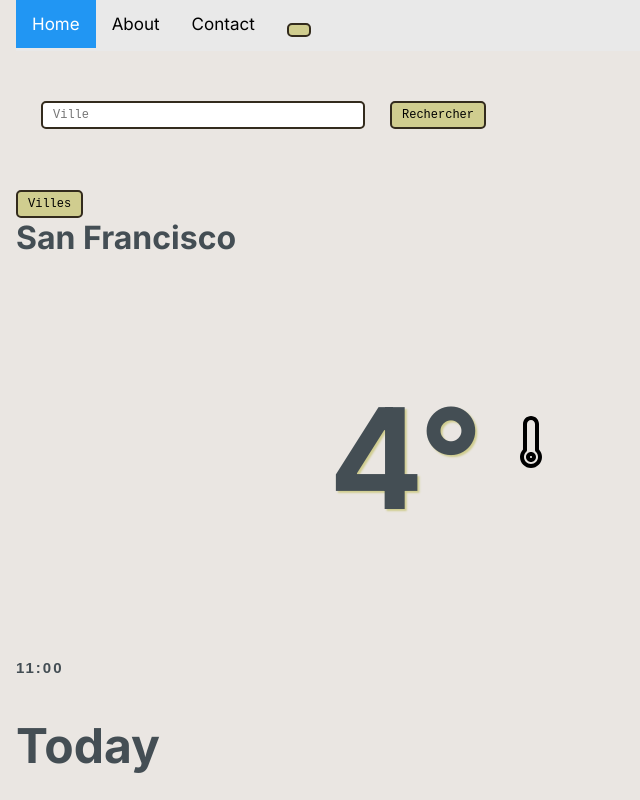
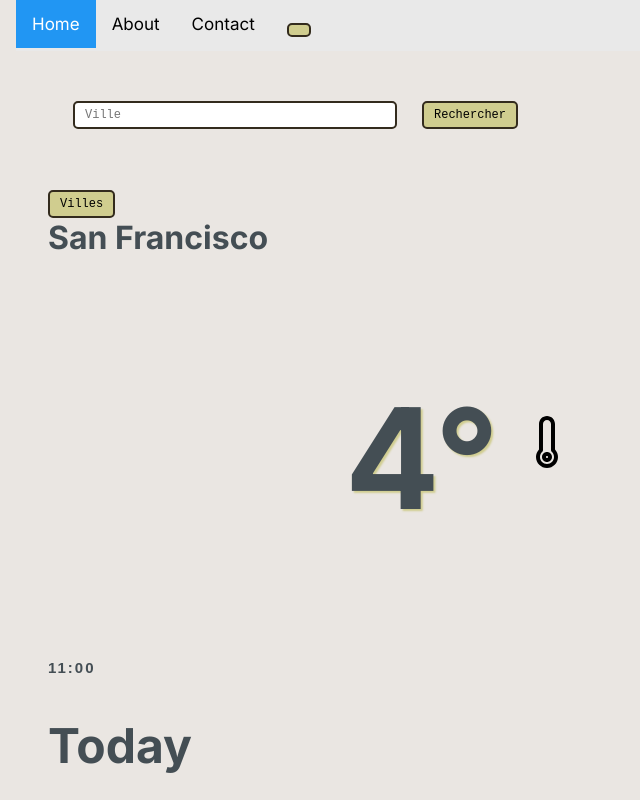
Before and after one commit to NahtanG/meteo_app, a Next.js app: page / in a window 1280 px wide. Shown: the top 800 px of the page, without its empty margins (0-640 px from the left). Built offline with nearby package versions, Linux system fonts and the light colour scheme.

Commit message:
margin left added

```diff
--- a/app/globals.css
+++ b/app/globals.css
@@ -144,3 +144,7 @@
   display: flex;
   align-items: center;
 }
+
+.container {
+  margin-left: 2rem;
+}
```
